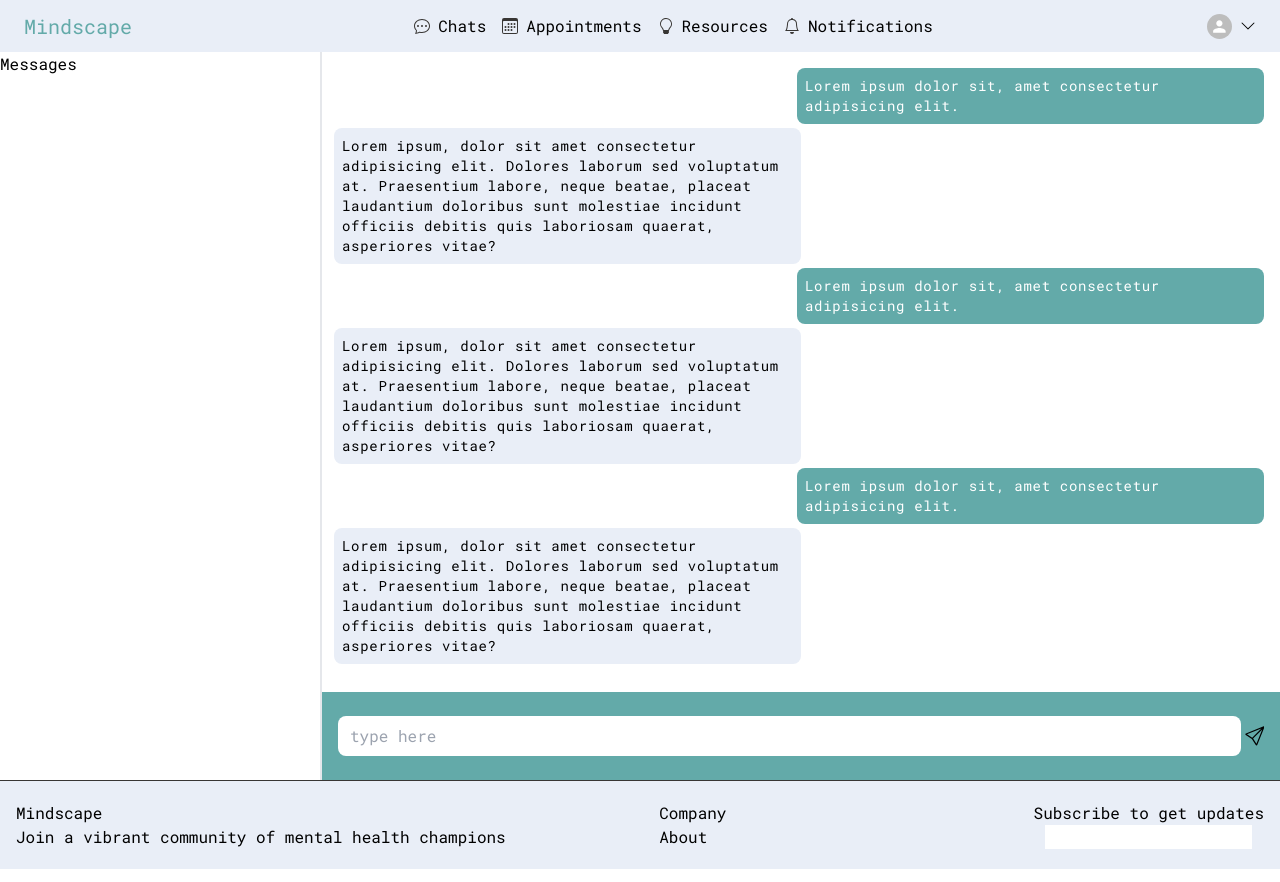
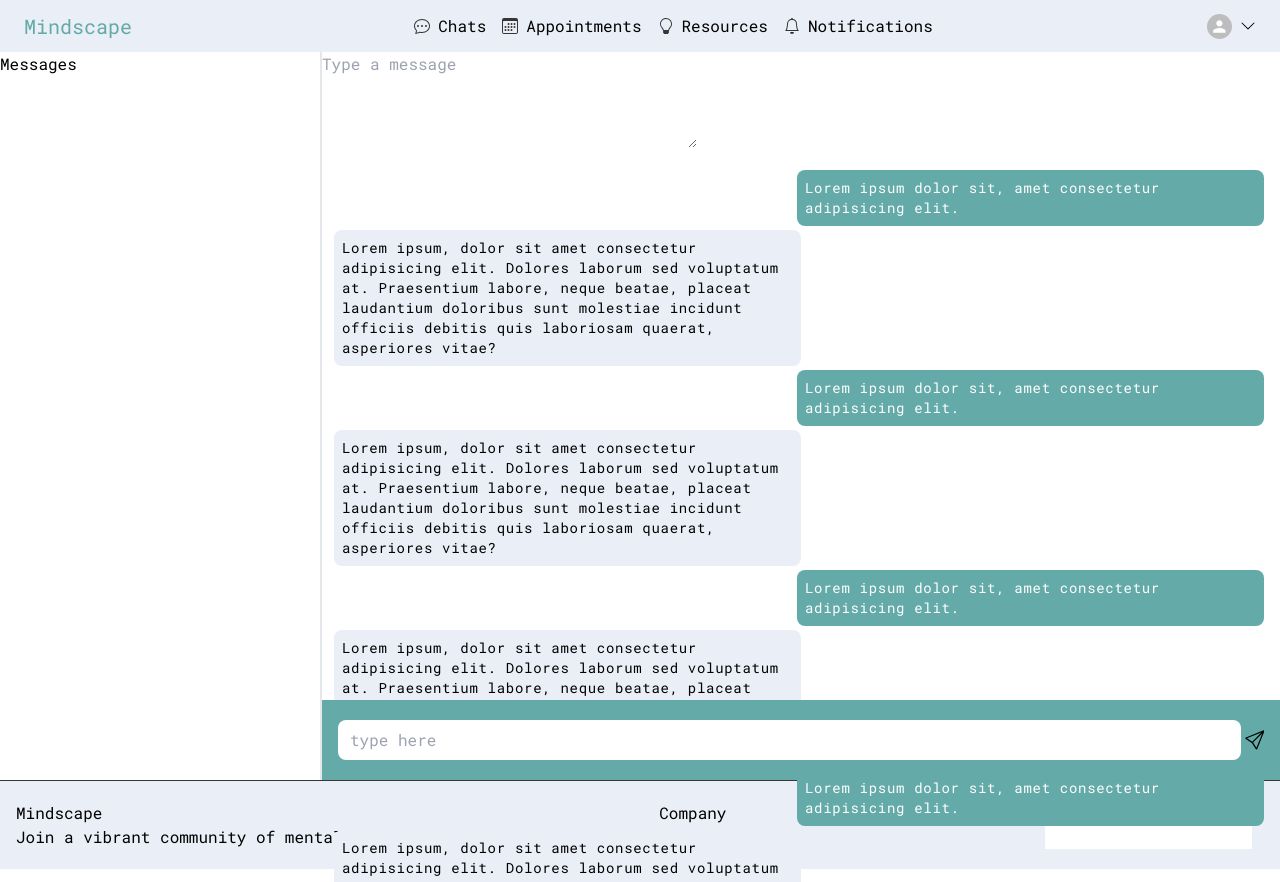
Before and after one commit to Eliskaunda/mindscape, a React (Vite) app: page /chats in a window 1280 px wide. Built offline with nearby package versions, Linux system fonts and the light colour scheme.

Commit message:
Chat margin

```diff
--- a/src/Pages/Chat.jsx
+++ b/src/Pages/Chat.jsx
@@ -6,12 +6,13 @@ export default function Chat() {
       <div className="absolute left-0">Messages</div>
 
       <div className="border-l-2 h-full absolute left-[25vw]   place-content-end">
-        <div className="p-3 flex flex-col h-full  overflow-y-scroll">
+        <textarea placeholder="Type a message" rows={4} cols={36} />
+        <div className="p-3 flex flex-col h-full overflow-y-scroll mb-3">
           <Messages />
         </div>
         <form
           action=""
-          className="absolute bottom-0 w-full px-4 py-6 bg-lightBlue flex items-center gap-1  "
+          className="absolute bottom-0 w-full px-4 py-5 bg-lightBlue flex items-center gap-1  "
         >
           <input
             type="text"
@@ -34,13 +35,15 @@ function Messages() {
       <ReceivedMessage />
       <SentMessage />
       <ReceivedMessage />
+      <SentMessage />
+      <ReceivedMessage />
     </>
   );
 }
 
 function ReceivedMessage() {
   return (
-    <div className="self-start bg-grey  rounded-lg flex items-center w-1/2">
+    <div className="self-start bg-grey  rounded-lg flex items-center w-1/2 ">
       <p className="text-sm sm:text-sm  p-2 tracking-wider">
         Lorem ipsum, dolor sit amet consectetur adipisicing elit. Dolores
         laborum sed voluptatum at. Praesentium labore, neque beatae, placeat
```
